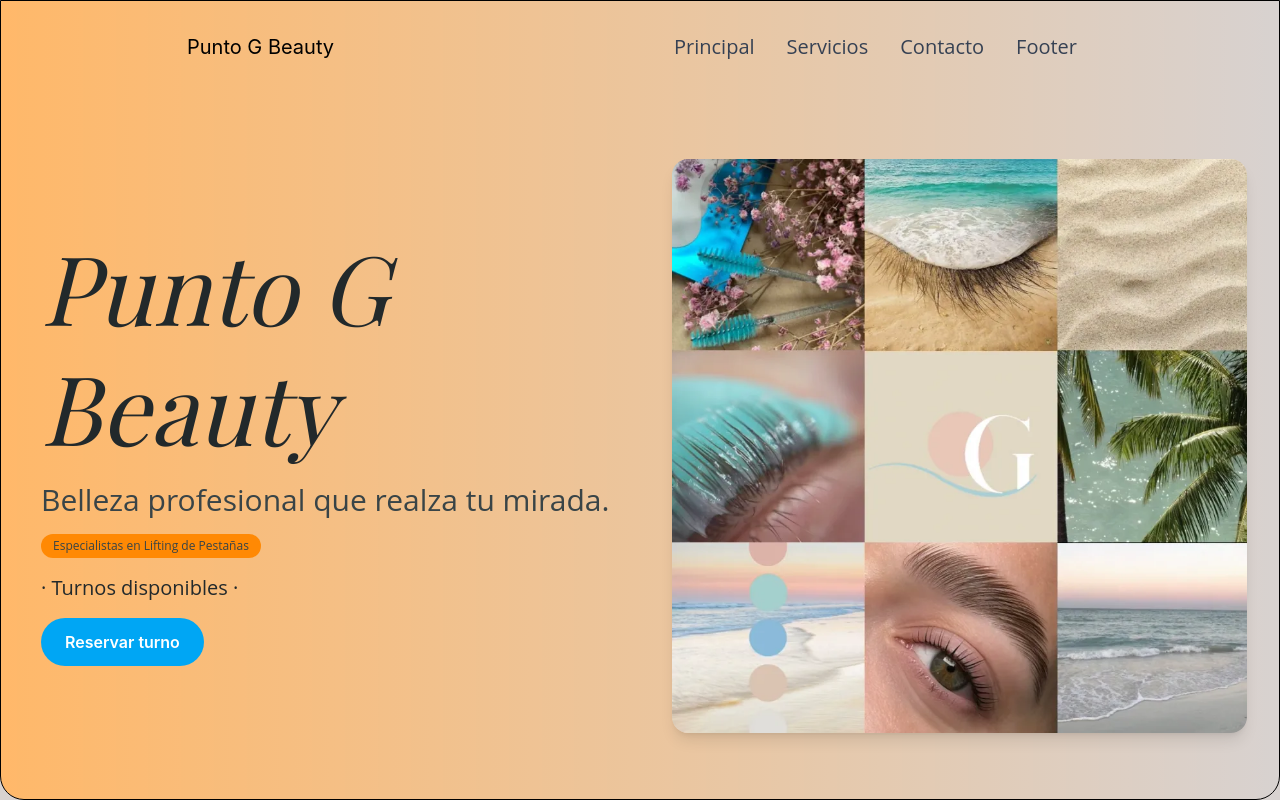
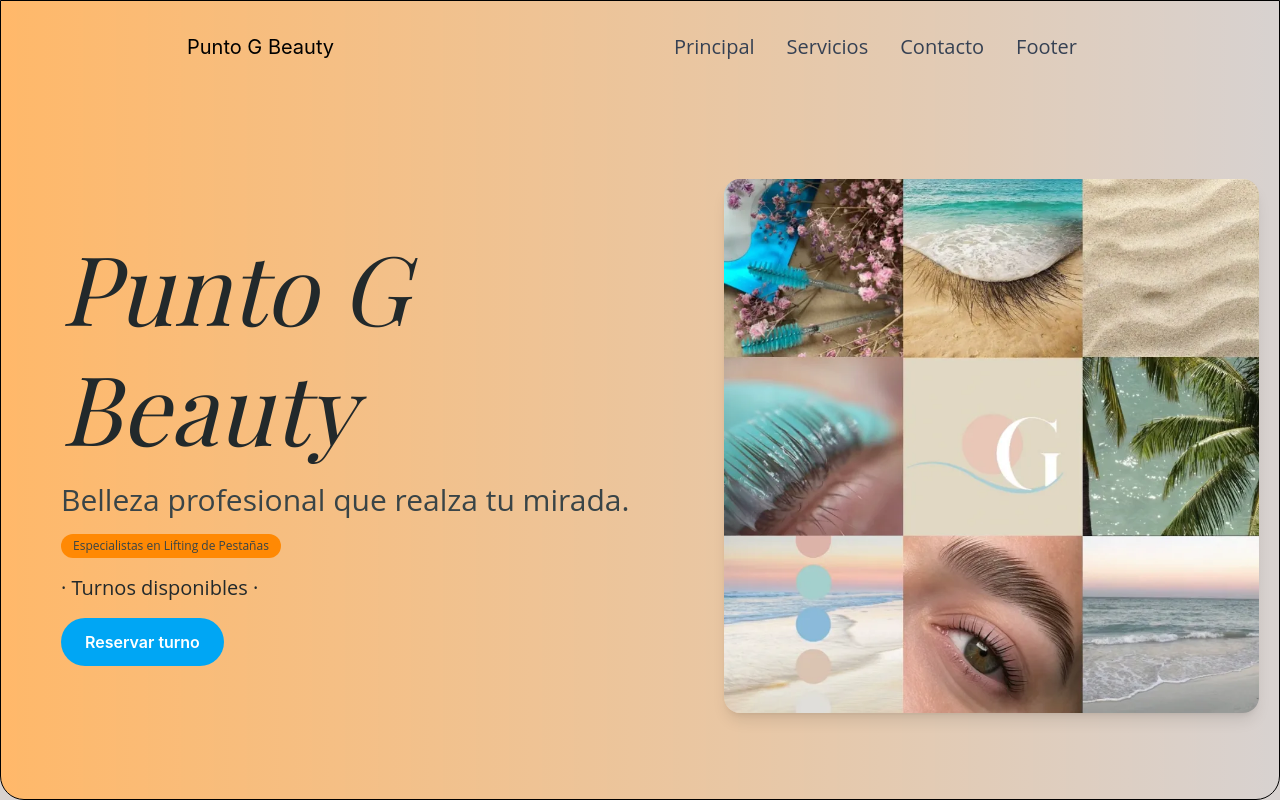
Before and after one commit to Ajsr-27/Puntogreact, a React (Vite) app: page / in a window 1280 px wide. Shown: the top 800 px of the page. Built offline with nearby package versions, Linux system fonts and the light colour scheme; a web font is replaced by a local one.

Commit message:
Hero funcional modificado para que los alementos se justen a la perfeccion sin romperse

```diff
--- a/src/componentes/Layout/Hero.jsx
+++ b/src/componentes/Layout/Hero.jsx
@@ -3,21 +3,21 @@ import Boton from "../Boton/Boton";
 
 export default function Hero() {
   return (
-    <div className="h-screen flex items-start justify-center">
-      <div className="w-full max-w-screen h-screen mx-auto border border-black rounded-b-3xl bg-linear-to-r from-orange-300 to-transparent flex flex-col overflow-hidden">
+    <div className="max-h-screen flex items-start justify-center">
+      <div className="w-full h-screen mx-auto border border-black rounded-b-3xl bg-linear-to-r from-orange-300 to-transparent flex flex-col overflow-hidden">
 
         <Navbar />
 
         {/* Contenedor principal: columna en móvil, fila en desktop */}
-        <div className="flex-1 flex flex-col md:flex-row min-h-0">
+        <div className="flex flex-1 max-h-full max-w-full p-5 gap-5 flex-col justify-center items-center lg:flex-row sm:flex-col md:flex-col  ">
 
           {/* TEXTO: siempre arriba en móvil, izquierda en desktop */}
-          <div className="flex flex-col items-center md:items-start justify-center gap-3 px-6 py-8 md:flex-1 md:pl-10 md:py-0 md:gap-4">
+          <div className="flex flex-col justify-center items-start gap-3 px-6 py-8 md:pl-10 md:py-0 md:gap-4">
             <h1 className="text-4xl sm:text-5xl lg:text-7xl xl:text-8xl text-mist-800 leading-tight text-center md:text-left">
               Punto G Beauty
             </h1>
 
-            <p className="text-lg sm:text-xl lg:text-3xl text-mist-700 text-center md:text-left">
+            <p className="text-lg sm:text-xl lg:text-3xl text-mist-700 text-start md:text-left">
               Belleza profesional que realza tu mirada.
             </p>
 
@@ -35,11 +35,11 @@ export default function Hero() {
           </div>
 
           {/* IMAGEN: siempre debajo en móvil, derecha en desktop */}
-          <div className="w-full md:flex-1 md:min-h-0 px-6 pb-6 md:p-8 flex items-center overflow-hidden">
+          <div className="flex items-center justify-center ">
             <img
               src="/img_Hero.webp"
               alt="Punto G Beauty"
-              className="w-full h-auto max-h-64 sm:max-h-80 md:max-h-full object-contain object-top rounded-2xl shadow-lg"
+              className="w-full max-w-md lg:max-w-full xl:max-w-xl h-auto object-contain rounded-2xl shadow-lg"
             />
           </div>
 
```
